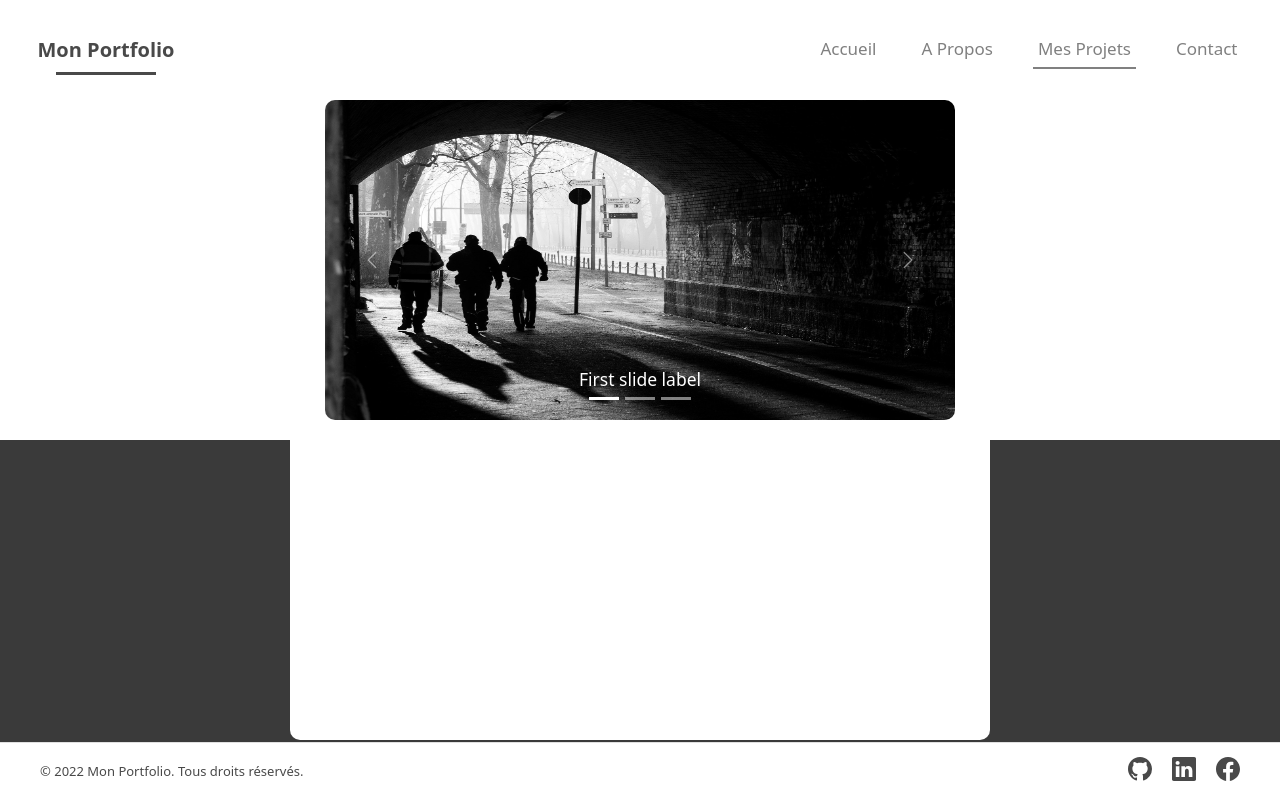
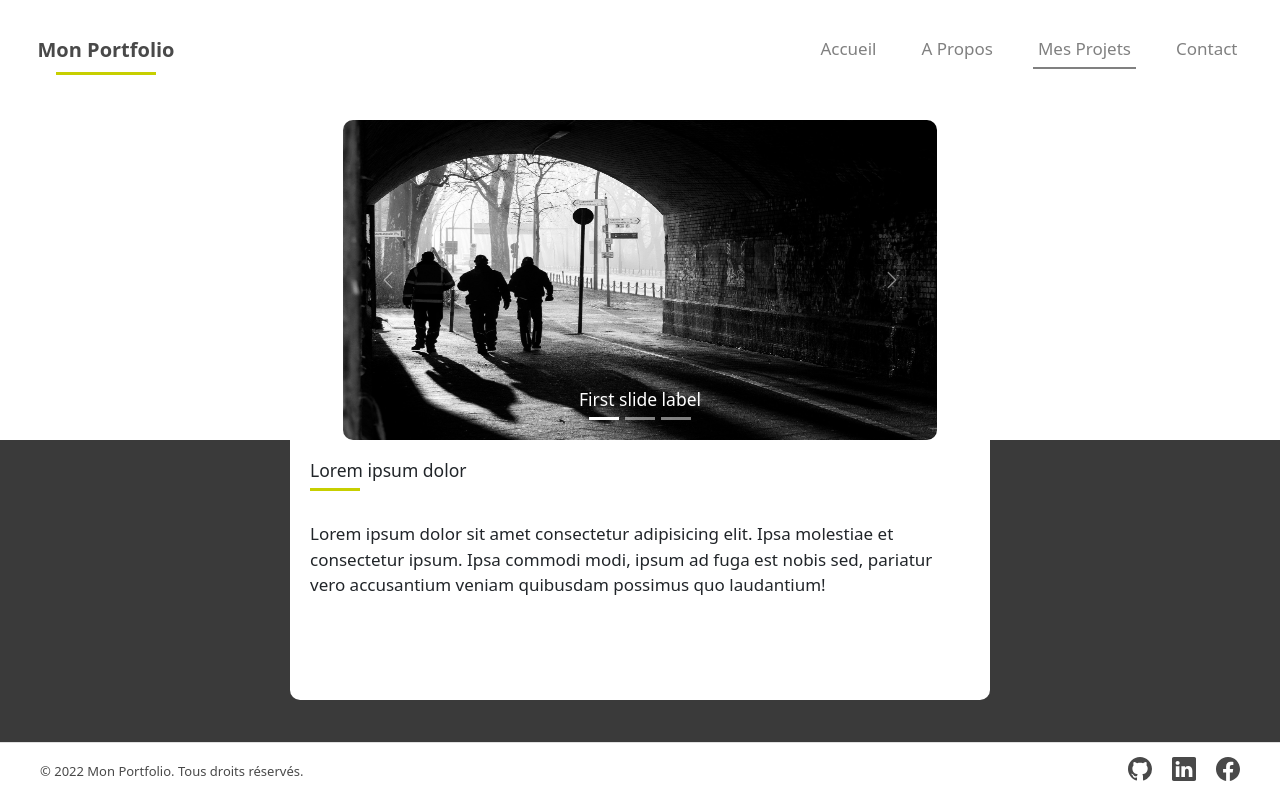
Before and after one commit to Romain-Bacque/Portfolio, a React (Create React App) app: page /projects in a window 1280 px wide. Built offline with nearby package versions, Linux system fonts and the light colour scheme.

Commit message:
feat: improve projects page

```diff
--- a/package.json
+++ b/package.json
@@ -14,6 +14,7 @@
     "react-bootstrap": "^2.7.2",
     "react-bootstrap-icons": "^1.10.2",
     "react-dom": "^18.2.0",
+    "react-intersection-observer": "^9.4.3",
     "react-router-dom": "^6.8.1",
     "react-scripts": "5.0.1",
     "sass": "^1.58.3",
--- a/src/components/About/index.tsx
+++ b/src/components/About/index.tsx
@@ -2,9 +2,16 @@ import { motion } from "framer-motion";
 import { useEffect, useState } from "react";
 import { ProgressBar } from "react-bootstrap";
 import classes from "./style.module.scss";
+import { useInView } from "react-intersection-observer";
 import "bootstrap/dist/css/bootstrap.min.css";
 
+const reactObserverOptions = {
+  threshold: 0,
+};
+
 const About: React.FC = () => {
+  const { ref: ref1, inView: inView1 } = useInView(reactObserverOptions);
+  const { ref: ref2, inView: inView2 } = useInView(reactObserverOptions);
   const [progress, setProgress] = useState({
     html: 0,
     css: 0,
@@ -35,8 +42,8 @@ const About: React.FC = () => {
     >
       <article className={classes.about__article}>
         <div className={classes.about__skills}>
-          <div className={classes["description"]}>
-            <h3 className={classes["description-title"]}>Compétences</h3>
+          <div className="description">
+            <h3 className="description-title">Compétences</h3>
           </div>
           <div className={classes.progressBar}>
             <h4 className={classes.progressBar__title}>HTML</h4>
@@ -60,21 +67,30 @@ const About: React.FC = () => {
           </div>
         </div>
       </article>
-      <article className={classes.about__article}>
-        <div className={classes["about__third-image"]}>
+      <article ref={ref1} className={classes.about__article}>
+        <div
+          className={`${classes["about__article-container"]} ${
+            inView1 ? classes.visible : ""
+          }`}
+        >
+          <div
+            className={`${classes["about__third-image"]} ${
+              inView1 ? classes.visible : ""
+            }`}
+          >
             <img
               src="assets/img/guide2__accueil.jpg"
               alt="photo du guide numéro 2"
               loading="lazy"
             />
           </div>
-        <div className={classes["description"]}>
-          <h3 className={classes["description-title"]}>Lorem ipsum dolor</h3>
-          <p className={classes["description-text"]}>
+          <div className="description">
+            <h3 className="description-title">Lorem ipsum dolor</h3>
+            <p className="description-text">
               Lorem ipsum dolor sit amet consectetur adipisicing elit. Ipsa
-            molestiae et consectetur ipsum. Ipsa commodi modi, ipsum ad fuga est
-            nobis sed, pariatur vero accusantium veniam quibusdam possimus quo
-            laudantium!
+              molestiae et consectetur ipsum. Ipsa commodi modi, ipsum ad fuga
+              est nobis sed, pariatur vero accusantium veniam quibusdam possimus
+              quo laudantium!
             </p>
           </div>
           <div className={classes["about__fourth-image"]}>
@@ -84,8 +100,15 @@ const About: React.FC = () => {
               loading="lazy"
             />
           </div>
+        </div>
       </article>
-      <article className={classes.about__article}>
+      <article ref={ref2} className={classes.about__article}>
+        <div
+          ref={ref2}
+          className={`${classes["about__article-container"]} ${
+            inView2 ? classes.visible : ""
+          }`}
+        >
           <div className={classes["about__first-image"]}>
             <img
               src="assets/img/guide__accueil.jpg"
@@ -102,14 +125,15 @@ const About: React.FC = () => {
               />
             </div>
           </div>
-        <div className={classes["description"]}>
-          <h3 className={classes["description-title"]}>Lorem ipsum dolor</h3>
-          <p className={classes["description-text"]}>
+          <div className="description">
+            <h3 className="description-title">Lorem ipsum dolor</h3>
+            <p className="description-text">
               Lorem ipsum dolor sit amet consectetur adipisicing elit. Ipsa
-            molestiae et consectetur ipsum. Ipsa commodi modi, ipsum ad fuga est
-            nobis sed, pariatur vero accusantium veniam quibusdam possimus quo
-            laudantium!
+              molestiae et consectetur ipsum. Ipsa commodi modi, ipsum ad fuga
+              est nobis sed, pariatur vero accusantium veniam quibusdam possimus
+              quo laudantium!
             </p>
+          </div>
         </div>
       </article>
     </motion.section>
--- a/src/components/About/style.module.scss
+++ b/src/components/About/style.module.scss
@@ -5,16 +5,11 @@
   &__article {
     display: flex;
     flex-direction: column;
-    justify-content: space-between;
+    justify-content: center;
     align-items: center;
-    gap: 2rem;
     width: 100%;
     height: 90vh;
     padding: 5rem 2rem 10rem;
-    @include mediaQuery.media-min($medium-screen) {
-      gap: 10rem;
-      flex-direction: row;
-    }
     &:nth-child(2) {
       clip-path: polygon(0 0, 100% 5%, 100% 94%, 0% 100%);
       position: relative;
@@ -22,10 +17,20 @@
       gap: 3rem;
       background-color: rgb(58, 58, 58);
       color: white;
-      & .description-title {
-        &::after {
-          border-color: white;
-        }
+    }
+    &-container {
+      display: flex;
+      flex-direction: column;
+      justify-content: space-between;
+      gap: 2rem;
+      width: 100%;
+      opacity: 0;
+      transform: translateX(-30px);
+      &.visible {
+        transition: 2s cubic-bezier(0.5, 0, 0, 1);
+        transition-delay: 0.2s;
+        transform: translateX(0);
+        opacity: 1;
       }
     }
   }
@@ -61,7 +66,7 @@
   &__third-image {
     border: 1px solid black;
     width: 200px;
-    height: 250px;
+    height: 200px;
     align-self: flex-start;
   }
   &__fourth-image {
@@ -71,22 +76,3 @@
     height: 200px;
   }
 }
-
-.description {
-  width: 60%;
-  &-title {
-    position: relative;
-    margin-bottom: 4rem;
-    &::after {
-      position: absolute;
-      bottom: -1rem;
-      left: 0;
-      content: "";
-      width: 50px;
-      border-bottom: 3px solid gray;
-    }
-  }
-  &-text {
-    font-size: 1.7rem;
-  }
-}
--- a/src/components/Home/index.tsx
+++ b/src/components/Home/index.tsx
@@ -20,9 +20,7 @@ const Home: React.FC = () => {
           </h2>
           <p className={classes.home__description}>
             Lorem, ipsum dolor sit amet consectetur adipisicing elit. Architecto
-            ducimus fugiat nobis rem dolorem harum officiis, aperiam corporis
-            deleniti nihil? Iusto, deserunt ipsa vel nostrum repellat nemo omnis
-            eum esse!
+            ducimus fugiat nobis rem dolorem harum officiis.
           </p>
           <Button className={classes["home__projects-button"]} variant="light">
             <NavLink className={classes["home__projects-link"]}  to="/projects">Mes projets</NavLink>
--- a/src/components/Projects/index.tsx
+++ b/src/components/Projects/index.tsx
@@ -5,7 +5,7 @@ import Slider from "../UI/Slider";
 
 const Projects: React.FC = () => {
   const [currentSlide, setCurrentSlide] = useState(0);
-  const [transition, setTransition] = useState(false);
+  const [isToggled, setIsToggled] = useState(false);
 
   const HandleItemClick = (slideNumber: number) => {
     setCurrentSlide(slideNumber);
@@ -14,10 +14,10 @@ const Projects: React.FC = () => {
   useEffect(() => {
     let timer: NodeJS.Timeout;
 
-    setTransition(false);
+    setIsToggled(false);
 
     timer = setTimeout(() => {
-      setTransition(true);
+      setIsToggled(true);
     }, 300);
 
     return () => {
@@ -35,10 +35,28 @@ const Projects: React.FC = () => {
     >
       <div
         className={`${classes.projects} ${
-          transition ? classes["projects--alt"] : ""
+          isToggled ? classes["projects--alt"] : ""
         }`}
       >
         <Slider onClick={HandleItemClick} animate={false} height={40} />
+        {isToggled && (
+          <motion.div
+            initial={{ opacity: 0 }}
+            animate={{ opacity: 1 }}
+            transition={{ duration: 0.5, delay: 0.3 }}
+            className={classes["projects__description-container"]}
+          >
+            <div className="description">
+              <h3 className="description-title">Lorem ipsum dolor</h3>
+              <p className="description-text">
+                Lorem ipsum dolor sit amet consectetur adipisicing elit. Ipsa
+                molestiae et consectetur ipsum. Ipsa commodi modi, ipsum ad fuga
+                est nobis sed, pariatur vero accusantium veniam quibusdam
+                possimus quo laudantium!
+              </p>
+            </div>
+          </motion.div>
+        )}
       </div>
     </motion.section>
   );
--- a/src/components/Projects/style.module.scss
+++ b/src/components/Projects/style.module.scss
@@ -1,11 +1,13 @@
 .projects {
   background-color: white;
   height: 40vh;
-  width: fit-content;
+  width: 700px;
+  max-width: 90%;
   margin: auto;
+  padding: 2rem;
   border-radius: 10px;
   transition: height 0.3s ease-in-out;
   &--alt {
-    height: 80vh;
+    height: 75vh;
   }
 }
--- a/src/components/UI/NavBar/style.module.scss
+++ b/src/components/UI/NavBar/style.module.scss
@@ -42,7 +42,7 @@
       left: 50%;
       transform: translateX(-50%);
       width: 10rem;
-      border-bottom: 3px solid rgb(73, 73, 73);
+      border-bottom: 3px solid $border-color;
     }
   }
   &__brand-text {
--- a/src/index.tsx
+++ b/src/index.tsx
@@ -1,7 +1,7 @@
 import React from "react";
 import ReactDOM from "react-dom/client";
 import "./styles/reset.css";
-import "./styles/index.css";
+import "./styles/index.scss";
 import App from "./App";
 import { BrowserRouter } from "react-router-dom";
 
--- a/src/styles/_vars.scss
+++ b/src/styles/_vars.scss
@@ -2,6 +2,7 @@
 $light-gray: rgb(224, 224, 224);
 $gray: rgb(128, 128, 128);
 $dark-gray: rgb(73, 73, 73);
+$border-color: #c7cf00;
 
 // screen sizes
 $small-screen: 576px;
--- a/src/styles/index.css
+++ b/src/styles/index.scss
@@ -1,3 +1,5 @@
+@use "./vars" as *;
+
 html {
   font-size: 10px;
 }
@@ -15,6 +17,26 @@ section {
   width: 100%;
   height: 100%;
   padding-top: 100px;
+}
+
+/* -- description -- */
+.description {
+  margin-top: 2rem;
+  &-title {
+    position: relative;
+    margin-bottom: 4rem;
+    &::after {
+      position: absolute;
+      bottom: -1rem;
+      left: 0;
+      content: "";
+      width: 50px;
+      border-bottom: 3px solid $border-color;
+    }
+  }
+  &-text {
+    font-size: 1.7rem;
+  }
 }
 
 /* -- popup -- */
@@ -50,5 +72,5 @@ section {
 
 /* -- progress bar -- */
 .progress .progress-bar {
-  background-color: #F6DCBF;
+  background-color: #c7cf00;
 }
```
Also changed, not shown: 1 other file (tests, documents, lock files or other folders). Lines whose indentation alone changed are shown as unchanged.
